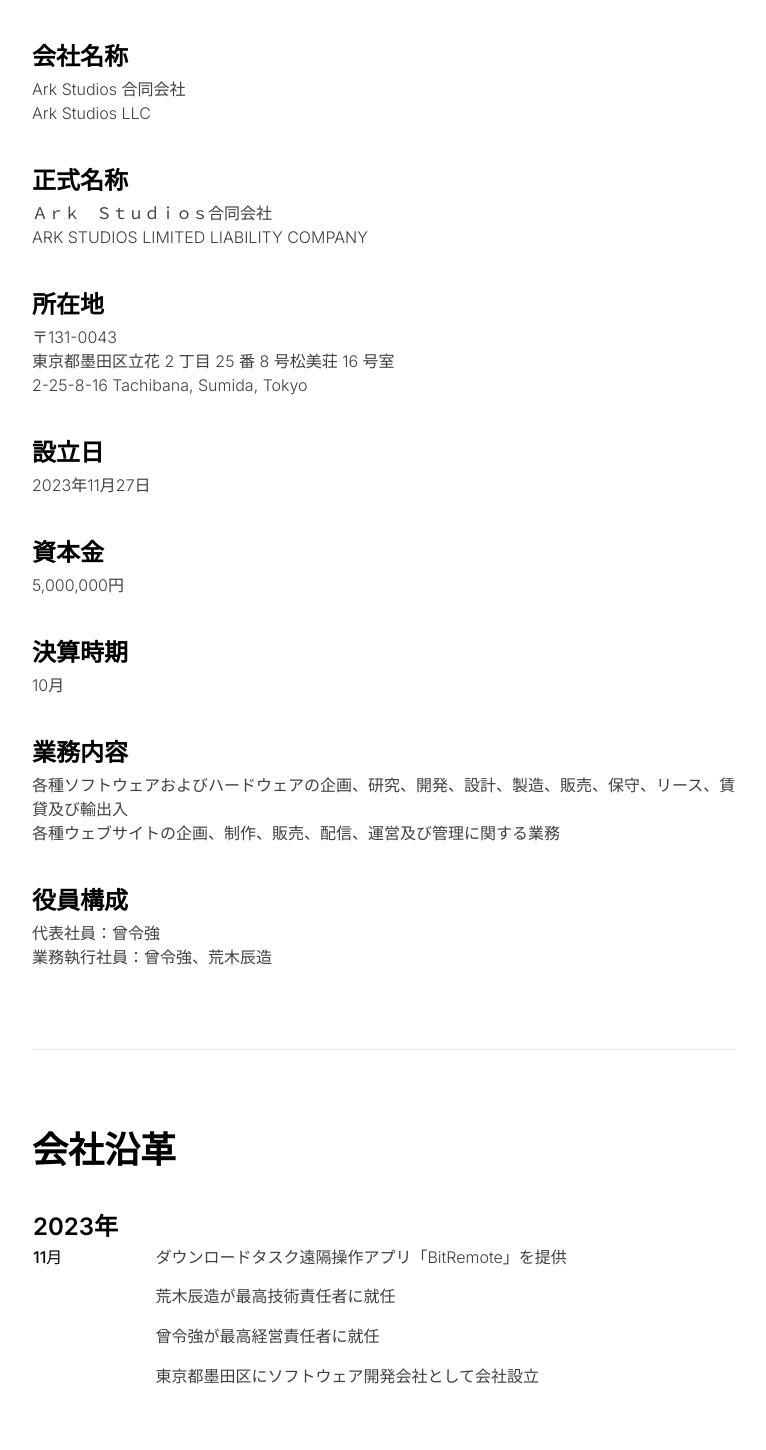
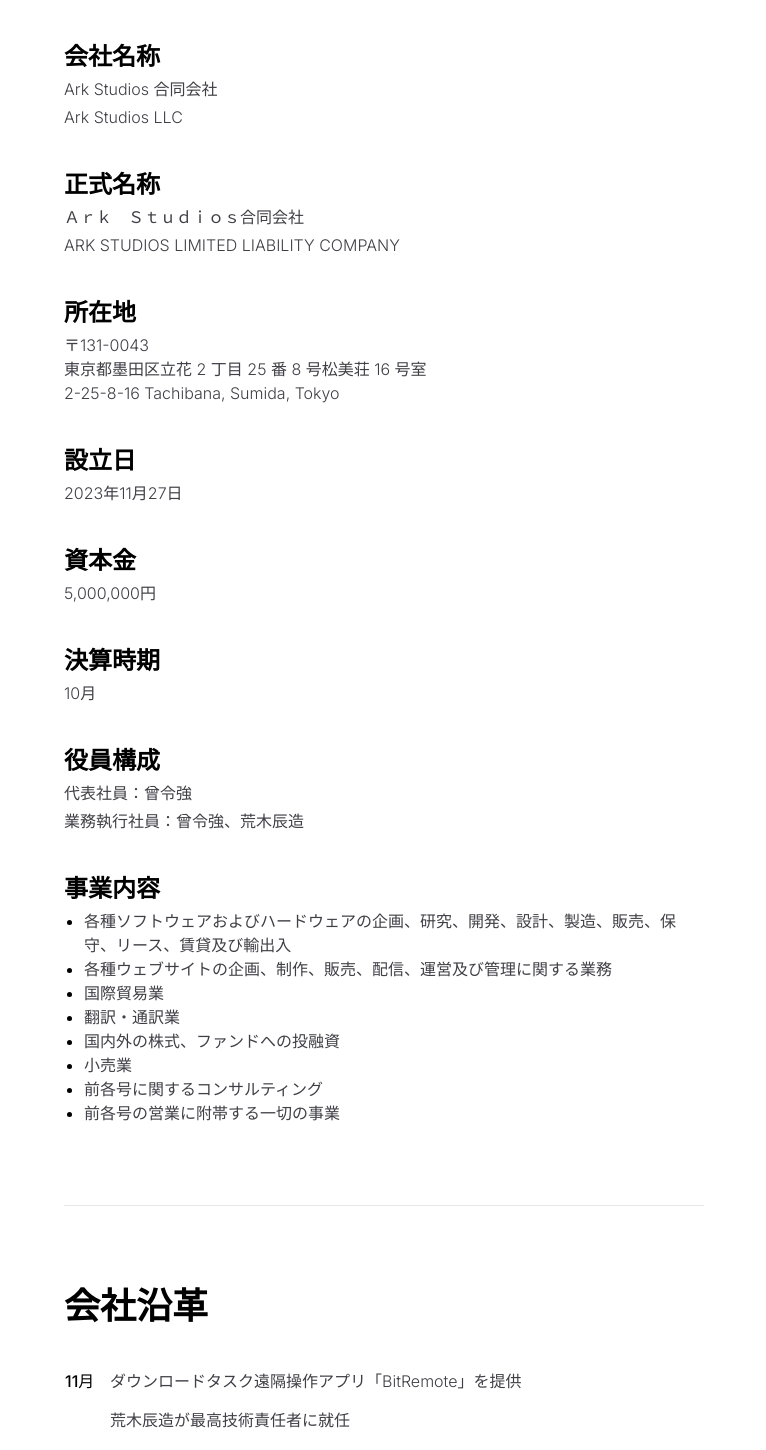
Before and after one commit to ArkStudiosLLC/arkstudios-website, a Next.js app: page /company in a window 1280 px wide. Shown: the part 175-1625 px from the top of the page, without its empty margins (256-1022 px from the left). Built offline with nearby package versions, Linux system fonts and the light colour scheme.

Commit message:
Some refactoring work

```diff
--- a/src/app/(overview)/home/page.tsx
+++ /dev/null
@@ -1,14 +0,0 @@
-import NavigationBar from '../components/navigation-bar'
-
-export default function Page() {
-  return (
-    <div>
-      <NavigationBar />
-      <section className='flex h-[200vh] items-start justify-center'>
-        <div className='flex h-screen items-center'>
-          <p className='select-none text-8xl font-black opacity-75'>WIP</p>
-        </div>
-      </section>
-    </div>
-  )
-}
--- a/src/app/(overview)/page.tsx
+++ b/src/app/(overview)/page.tsx
@@ -1,6 +1,6 @@
 import Link from 'next/link'
 
-import NavigationBar from './components/navigation-bar'
+import NavigationBar from '../ui/components/navigation-bar'
 
 export default function Page() {
   return (
--- /dev/null
+++ b/src/app/company/data.ts
@@ -0,0 +1,83 @@
+interface SummaryInfo {
+  type: 'plain' | 'address' | 'industry'
+  title: string
+  contents: string[]
+}
+
+export const summaryInfos: SummaryInfo[] = [
+  {
+    type: 'plain',
+    title: '会社名称',
+    contents: ['Ark Studios 合同会社', 'Ark Studios LLC'],
+  },
+  {
+    type: 'plain',
+    title: '正式名称',
+    contents: ['Ａｒｋ　Ｓｔｕｄｉｏｓ合同会社', 'ARK STUDIOS LIMITED LIABILITY COMPANY'],
+  },
+  {
+    type: 'address',
+    title: '所在地',
+    contents: [
+      '〒131-0043',
+      '東京都墨田区立花 2 丁目 25 番 8 号松美荘 16 号室',
+      '2-25-8-16 Tachibana, Sumida, Tokyo',
+    ],
+  },
+  {
+    type: 'plain',
+    title: '設立日',
+    contents: ['2023年11月27日'],
+  },
+  {
+    type: 'plain',
+    title: '資本金',
+    contents: ['5,000,000円'],
+  },
+  {
+    type: 'plain',
+    title: '決算時期',
+    contents: ['10月'],
+  },
+  {
+    type: 'plain',
+    title: '役員構成',
+    contents: ['代表社員：曾令強', '業務執行社員：曾令強、荒木辰造'],
+  },
+  {
+    type: 'industry',
+    title: '事業内容',
+    contents: [
+      '各種ソフトウェアおよびハードウェアの企画、研究、開発、設計、製造、販売、保守、リース、賃貸及び輸出入',
+      '各種ウェブサイトの企画、制作、販売、配信、運営及び管理に関する業務',
+      '国際貿易業',
+      '翻訳・通訳業',
+      '国内外の株式、ファンドへの投融資',
+      '小売業',
+      '前各号に関するコンサルティング',
+      '前各号の営業に附帯する一切の事業',
+    ],
+  },
+]
+
+interface HistoryInfo {
+  type: 'year' | 'month' | 'plain'
+  time: string
+  content: string
+}
+
+export const historyInfos: HistoryInfo[] = [
+  { type: 'year', time: '2023年', content: '' },
+  {
+    type: 'month',
+    time: '11月',
+    content: 'ダウンロードタスク遠隔操作アプリ「BitRemote」を提供',
+  },
+  { type: 'plain', time: '', content: '荒木辰造が最高技術責任者に就任' },
+  { type: 'plain', time: '', content: '曾令強が最高経営責任者に就任' },
+  {
+    type: 'plain',
+    time: '',
+    content: '東京都墨田区にソフトウェア開発会社として会社設立',
+  },
+]
--- a/src/app/company/page.tsx
+++ b/src/app/company/page.tsx
@@ -2,77 +2,54 @@
 import { Metadata } from 'next'
 import React from 'react'
 
-import NavigationBar from '../(overview)/components/navigation-bar'
+import { summaryInfos, historyInfos } from './data'
+import NavigationBar from '../ui/components/navigation-bar'
 
 export const metadata: Metadata = {
   title: '会社情報',
 }
 
-function BasicInfoSection() {
+function SummarySection() {
   return (
     <Section title='会社概要'>
-      <Subsection title='会社名称'>
-        <Label>
-          Ark Studios 合同会社
-          <br />
-          Ark Studios LLC
-        </Label>
+      {summaryInfos.map((summaryInfo) => {
+        switch (summaryInfo.type) {
+          case 'plain':
+            return (
+              <Subsection title={summaryInfo.title}>
+                {summaryInfo.contents.map((content) => {
+                  return <Label key={content}>{content}</Label>
+                })}
               </Subsection>
+            )
 
-      <Subsection title='正式名称'>
-        <Label>
-          Ａｒｋ　Ｓｔｕｄｉｏｓ合同会社
-          <br />
-          ARK STUDIOS LIMITED LIABILITY COMPANY
-        </Label>
-      </Subsection>
-
-      <Subsection title='所在地'>
+          case 'address':
+            return (
+              <Subsection title={summaryInfo.title}>
                 <address className='not-italic'>
-          <Label>
-            〒131-0043
-            <br />
-            東京都墨田区立花 2 丁目 25 番 8 号松美荘 16 号室
-            <br />
-            2-25-8-16 Tachibana, Sumida, Tokyo
-          </Label>
+                  {summaryInfo.contents.map((content) => {
+                    return <Label key={content}>{content}</Label>
+                  })}
                 </address>
               </Subsection>
+            )
 
-      <Subsection title='設立日'>
-        <Label>2023年11月27日</Label>
-      </Subsection>
-
-      <Subsection title='資本金'>
-        <Label>5,000,000円</Label>
-      </Subsection>
-
-      <Subsection title='決算時期'>
-        <Label>10月</Label>
-      </Subsection>
-
-      <Subsection title='業務内容'>
-        <ul>
-          <li>
-            <Label>
-              各種ソフトウェアおよびハードウェアの企画、研究、開発、設計、製造、販売、保守、リース、賃貸及び輸出入
-            </Label>
+          case 'industry':
+            return (
+              <Subsection title={summaryInfo.title}>
+                <ul className='ml-5 list-disc'>
+                  {summaryInfo.contents.map((content) => {
+                    return (
+                      <li key={content}>
+                        <Label>{content}</Label>
                       </li>
-          <li>
-            <Label>
-              各種ウェブサイトの企画、制作、販売、配信、運営及び管理に関する業務
-            </Label>
-          </li>
+                    )
+                  })}
                 </ul>
               </Subsection>
-
-      <Subsection title='役員構成'>
-        <Label>
-          代表社員：曾令強
-          <br />
-          業務執行社員：曾令強、荒木辰造
-        </Label>
-      </Subsection>
+            )
+        }
+      })}
     </Section>
   )
 }
@@ -82,14 +59,42 @@ function HistorySection() {
     <Section title='会社沿革'>
       <table>
         <tbody>
-          <TableYearRow value='2023年' />
-          <TableMonthRow
-            value='11月'
-            content='ダウンロードタスク遠隔操作アプリ「BitRemote」を提供'
-          />
-          <TablePlainRow content='荒木辰造が最高技術責任者に就任' />
-          <TablePlainRow content='曾令強が最高経営責任者に就任' />
-          <TablePlainRow content='東京都墨田区にソフトウェア開発会社として会社設立' />
+          {historyInfos.map((historyInfo) => {
+            const key = historyInfo.type + historyInfo.time + historyInfo.content
+            switch (historyInfo.type) {
+              case 'year':
+                return (
+                  <tr key={key}>
+                    <td className='whitespace-nowrap text-nowrap text-2xl font-semibold'>
+                      {historyInfo.content}
+                    </td>
+                    <td></td>
+                  </tr>
+                )
+
+              case 'month':
+                return (
+                  <tr key={key} className='align-baseline'>
+                    <td className='whitespace-nowrap text-nowrap font-medium'>
+                      {historyInfo.time}
+                    </td>
+                    <td className='h-8'>
+                      <Label>{historyInfo.content}</Label>
+                    </td>
+                  </tr>
+                )
+
+              case 'plain':
+                return (
+                  <tr key={key}>
+                    <td></td>
+                    <td className='h-10'>
+                      <Label>{historyInfo.content}</Label>
+                    </td>
+                  </tr>
+                )
+            }
+          })}
         </tbody>
       </table>
     </Section>
@@ -114,37 +119,6 @@ function Subsection({ title, children }: { title: string; children: React.ReactN
   )
 }
 
-function TableYearRow({ value }: { value: string }) {
-  return (
-    <tr>
-      <td className='whitespace-nowrap text-nowrap text-2xl font-semibold'>{value}</td>
-      <td></td>
-    </tr>
-  )
-}
-
-function TableMonthRow({ value, content }: { value: string; content: string }) {
-  return (
-    <tr className='align-baseline'>
-      <td className='whitespace-nowrap text-nowrap font-medium'>{value}</td>
-      <td className='h-8'>
-        <Label>{content}</Label>
-      </td>
-    </tr>
-  )
-}
-
-function TablePlainRow({ content }: { content: string }) {
-  return (
-    <tr>
-      <td></td>
-      <td className='h-10'>
-        <Label>{content}</Label>
-      </td>
-    </tr>
-  )
-}
-
 function Label({ children }: { children: React.ReactNode }) {
   return <p className='font-light text-zinc-700 dark:text-zinc-300'>{children}</p>
 }
@@ -153,11 +127,13 @@ export default function Page() {
   return (
     <div>
       <NavigationBar />
-      <div className='mt-14 flex flex-col gap-20 p-14 md:px-40 md:py-20 lg:px-60 xl:px-72 2xl:px-96'>
-        <BasicInfoSection />
+      <div className='mt-14 flex w-screen flex-col items-center'>
+        <div className='flex w-5/6 flex-col items-center justify-center gap-20 py-14 *:w-full sm:w-4/5 md:w-3/4 md:py-20 lg:w-2/3 xl:w-1/2 2xl:w-[64rem]'>
+          <SummarySection />
           <hr />
           <HistorySection />
         </div>
       </div>
+    </div>
   )
 }
--- a/src/app/layout.tsx
+++ b/src/app/layout.tsx
@@ -1,4 +1,4 @@
-import './globals.css'
+import './ui/globals.css'
 import { Inter } from 'next/font/google'
 
 import type { Metadata } from 'next'
```
Also changed, not shown: src/app/ui/components/navigation-bar.tsx (renamed from src/app/(overview)/components/navigation-bar.tsx), src/app/ui/globals.css (renamed from src/app/globals.css). Lines whose indentation alone changed are shown as unchanged.
